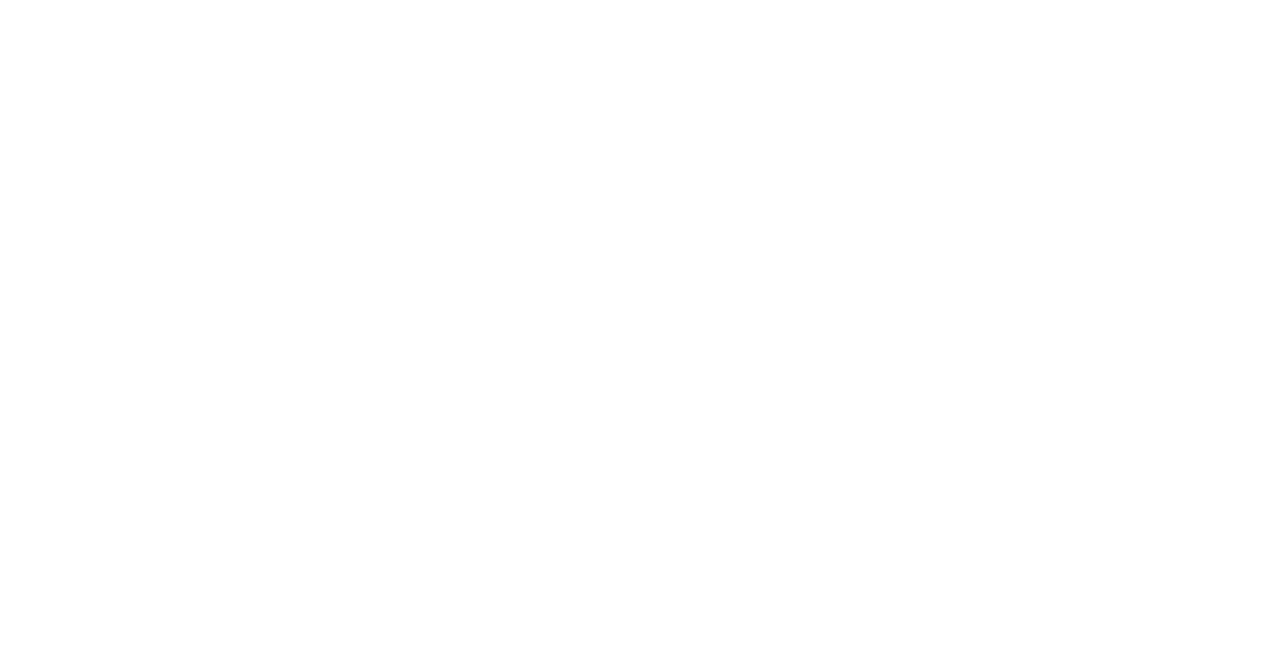
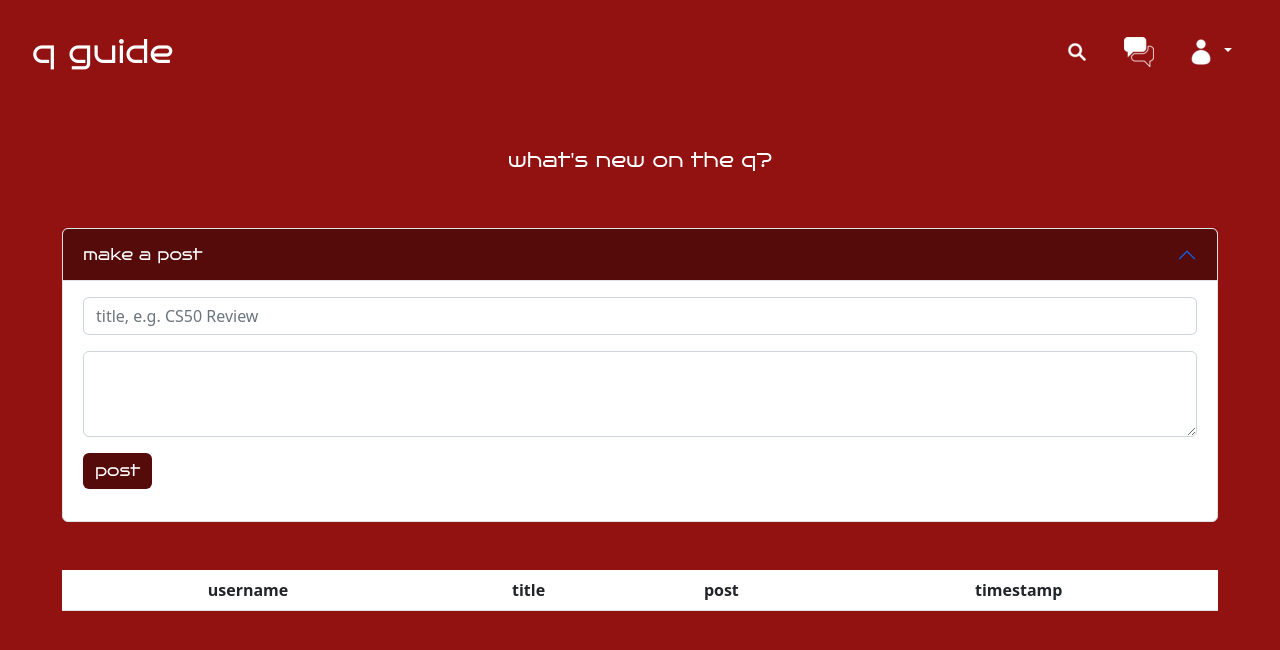
Before and after one commit to tee52/q-guide-revamp, a Flask app: page /forum in a window 1280 px wide. Before the commit the part shown is empty. Shown: the top 650 px of the page. Run offline with Flask 2, Linux system fonts and the light colour scheme; a user stored in the database is signed in; lists and menus that the app fills with data are empty.

Commit message:
forum page & function in progress

```diff
--- a/static/styles.css
+++ b/static/styles.css
@@ -71,3 +71,7 @@
 .navbar-custom {
     background-color: #921212 !important;
 }
+
+table {
+    background-color: white;
+}
--- a/templates/forum.html
+++ b/templates/forum.html
@@ -0,0 +1,49 @@
+{% extends "layout.html" %}
+
+{% block main %}
+    {% if error %}
+        <div class="alert alert-danger alert-dismissible fade show" role="alert">
+            {{ error }}
+            <button type="button" class="btn-close" data-bs-dismiss="alert" aria-label="Close"></button>
+        </div>
+    {% endif %}
+
+    <h5>what's new on the q?</h5>
+    <br>
+    <br>
+    <div class="accordion" id="accordionExample">
+        <div class="accordion-item">
+          <h2 class="accordion-header" id="headingOne">
+            <button class="accordion-button" type="button" data-bs-toggle="collapse" data-bs-target="#collapseOne" aria-expanded="true" aria-controls="collapseOne">
+              make a post
+            </button>
+          </h2>
+          <div id="collapseOne" class="accordion-collapse collapse show" aria-labelledby="headingOne" data-bs-parent="#accordionExample">
+            <div class="accordion-body">
+                <div class="mb-3">
+                    <input type="text" class="form-control" id="exampleFormControlInput1" placeholder="title, e.g. CS50 Review">
+                </div>
+                <div class="mb-3">
+                    <textarea class="form-control" id="exampleFormControlTextarea1" rows="3"></textarea>
+                </div>
+                <button type="submit" class="btn btn-primary mb-3 d-flex justify-content-end">post</button>
+            </div>
+          </div>
+        </div>
+    </div>
+    <br>
+    <br>
+    <table class="table table-striped table-hover">
+        <thead>
+            <tr>
+                <th scope="col">username</th>
+                <th scope="col">title</th>
+                <th scope="col">post</th>
+                <th scope="col">timestamp</th>
+            </tr>
+        </thead>
+        <tbody class="border-top-color">
+
+        </tbody>
+    </table>
+{% endblock %}
```
Also changed, not shown: q-guide.db, 1 other file.
